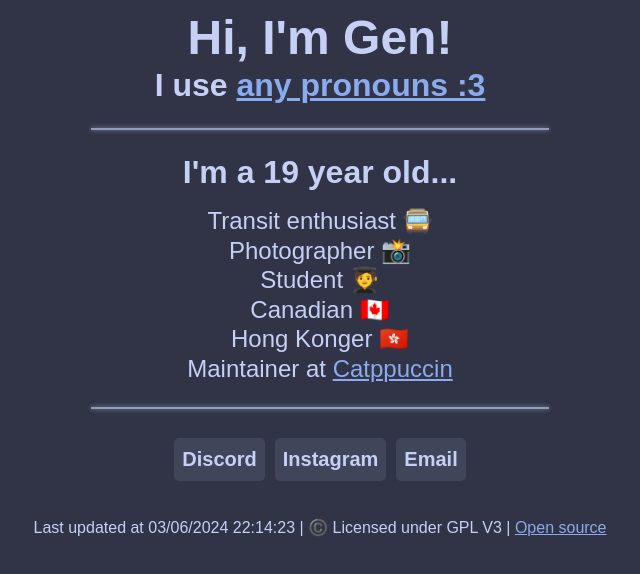
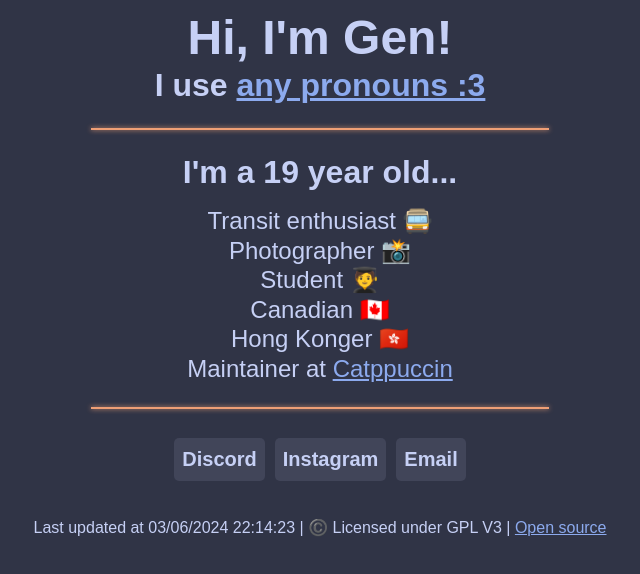
Before and after one commit to GenShibe/website, a plain HTML site: page index.html in a window 1280 px wide. Shown: the whole page, without its empty margins (328-968 px from the left). Drawn offline with Linux system fonts and the light colour scheme.

Commit message:
peach dividers

```diff
--- a/style.css
+++ b/style.css
@@ -103,8 +103,8 @@ footer {
 hr {
     height: 2px;
     width: 80%;
-    background-color: #949cbb;
+    background-color: #ef9f76;
     border: none;
     margin: 1.5rem auto;
-    box-shadow: 0 0 5px 0px #949cbb;
+    box-shadow: 0 0 5px 0px #ef9f76;
 }
```
